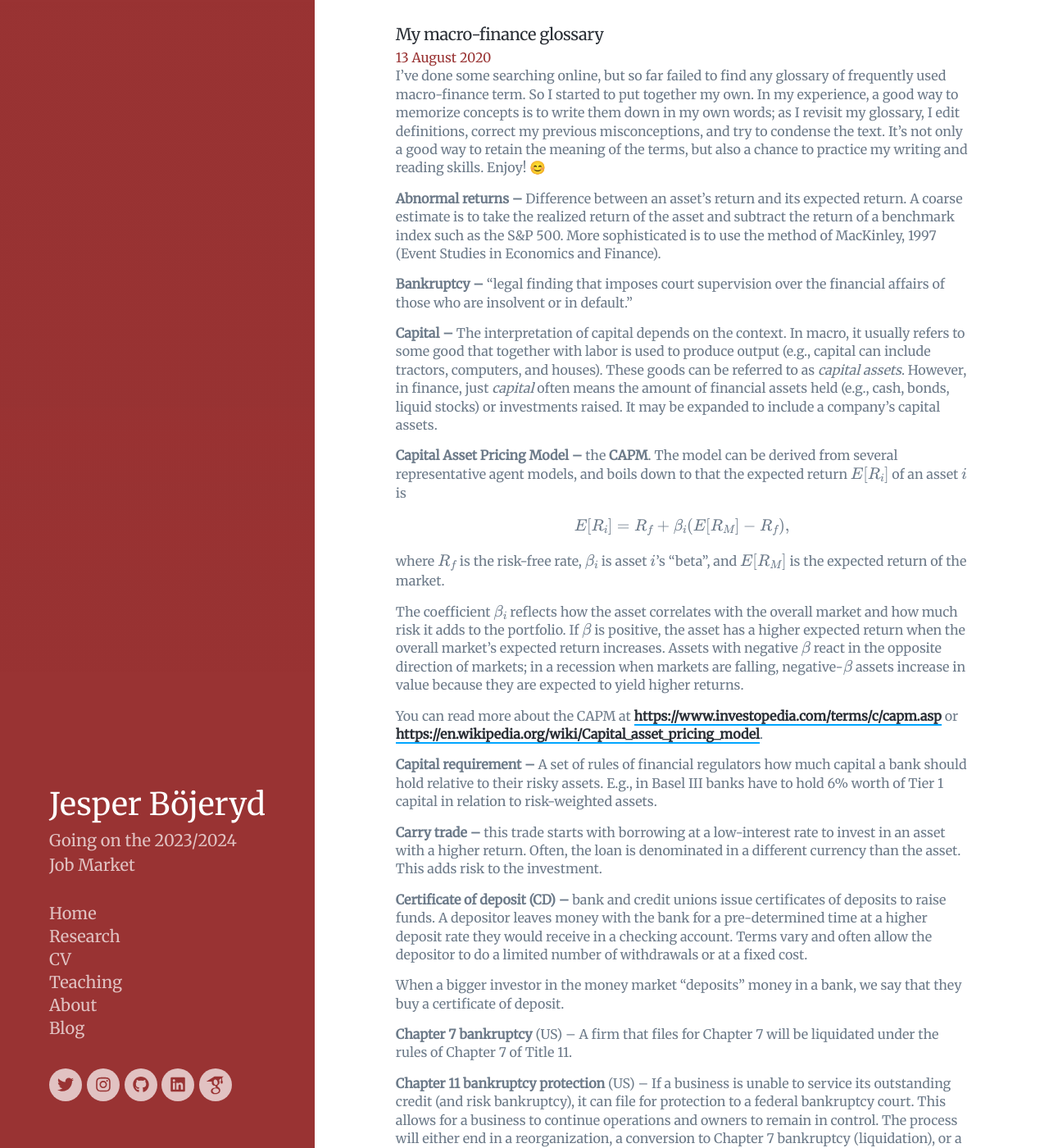
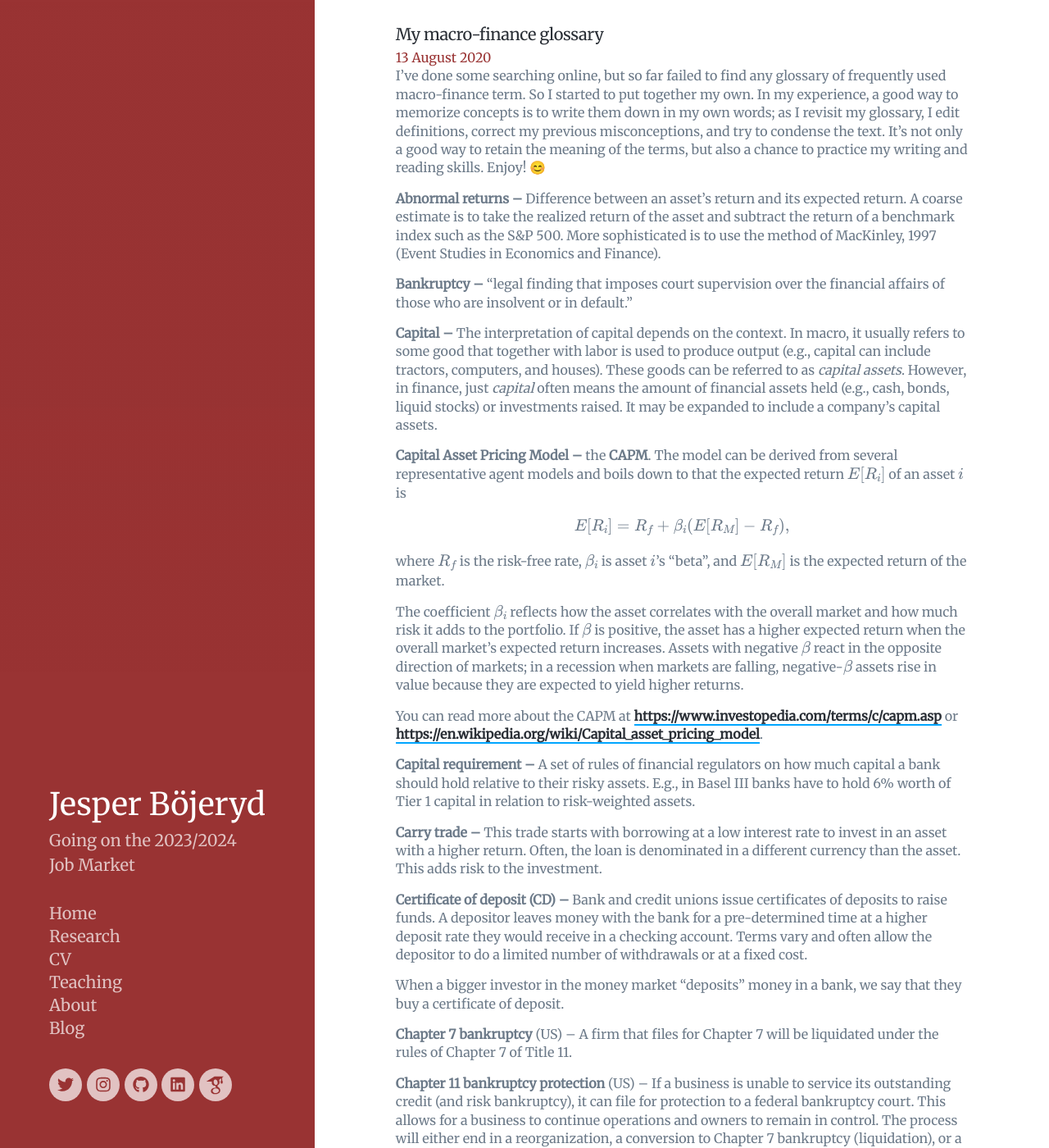
Before and after one commit to bojeryd91/bojeryd91.github.io, a Jekyll site: the page built from _posts/2020-08-13-macro-finance-glossary.md, in a window 1280 px wide and 1400 px high. Shown: the whole window at 82% size. Built offline with Jekyll 4.4.1, drawn with Linux system fonts in a browser that asks for light colours; nearby versions of some CDN libraries; some web fonts are replaced; some of the changed text lies outside the part shown.

Commit message:
Update 2020-08-13-macro-finance-glossary.md

```diff
--- a/_posts/2020-08-13-macro-finance-glossary.md
+++ b/_posts/2020-08-13-macro-finance-glossary.md
@@ -16,27 +16,27 @@ I've done some searching online, but so far failed to find any glossary of frequ
 **Capital --** The interpretation of capital depends on the context. In macro, it usually refers to some good that together with labor is used to produce output (e.g., capital can include tractors, computers, and houses). These goods can be referred to as *capital assets*. However, in finance, just *capital* often means the amount of financial assets held (e.g., cash, bonds, liquid stocks) or investments raised. It may be expanded to include a company's capital assets.
 
 
-**Capital Asset Pricing Model --** the **CAPM**. The model can be derived from several representative agent models, and boils down to that the expected return $E[R_i]$ of an asset $i$ is
+**Capital Asset Pricing Model --** the **CAPM**. The model can be derived from several representative agent models and boils down to that the expected return $E[R_i]$ of an asset $i$ is
 
 $$E[R_i] = R_f + \beta_i(E[R_M] - R_f),$$
 
 where $R_f$ is the risk-free rate, $\beta_i$ is asset $i$'s "beta", and $E[R_M]$ is the expected return of the market.
 
-The coefficient $\beta_i$ reflects how the asset correlates with the overall market and how much risk it adds to the portfolio. If $\beta$ is positive, the asset has a higher expected return when the overall market's expected return increases. Assets with negative $\beta$ react in the opposite direction of markets; in a recession when markets are falling, negative-$\beta$ assets increase in value because they are expected to yield higher returns.
+The coefficient $\beta_i$ reflects how the asset correlates with the overall market and how much risk it adds to the portfolio. If $\beta$ is positive, the asset has a higher expected return when the overall market's expected return increases. Assets with negative $\beta$ react in the opposite direction of markets; in a recession when markets are falling, negative-$\beta$ assets rise in value because they are expected to yield higher returns.
 
 You can read more about the CAPM at  <a href="https://www.investopedia.com/terms/c/capm.asp">https://www.investopedia.com/terms/c/capm.asp</a>  or  <a href="https://en.wikipedia.org/wiki/Capital_asset_pricing_model">https://en.wikipedia.org/wiki/Capital_asset_pricing_model</a>.
 
 
 
-**Capital requirement --** A set of rules of financial regulators how much capital a bank should hold relative to their risky assets. E.g., in Basel III banks have to hold 6% worth of Tier 1 capital in relation to risk-weighted assets.
+**Capital requirement --** A set of rules of financial regulators on how much capital a bank should hold relative to their risky assets. E.g., in Basel III banks have to hold 6% worth of Tier 1 capital in relation to risk-weighted assets.
 
 
 
-**Carry trade --** this trade starts with borrowing at a low-interest rate to invest in an asset with a higher return. Often, the loan is denominated in a different currency than the asset. This adds risk to the investment.
+**Carry trade --** This trade starts with borrowing at a low interest rate to invest in an asset with a higher return. Often, the loan is denominated in a different currency than the asset. This adds risk to the investment.
 
 
 
-**Certificate of deposit (CD) --** bank and credit unions issue certificates of deposits to raise funds. A depositor leaves money with the bank for a pre-determined time at a higher deposit rate they would receive in a checking account. Terms vary and often allow the depositor to do a limited number of withdrawals or at a fixed cost.
+**Certificate of deposit (CD) --** Bank and credit unions issue certificates of deposits to raise funds. A depositor leaves money with the bank for a pre-determined time at a higher deposit rate they would receive in a checking account. Terms vary and often allow the depositor to do a limited number of withdrawals or at a fixed cost.
 
 
 
```
Also changed, not shown: other parts of _posts/2020-08-13-macro-finance-glossary.md (+3 -1 lines).
